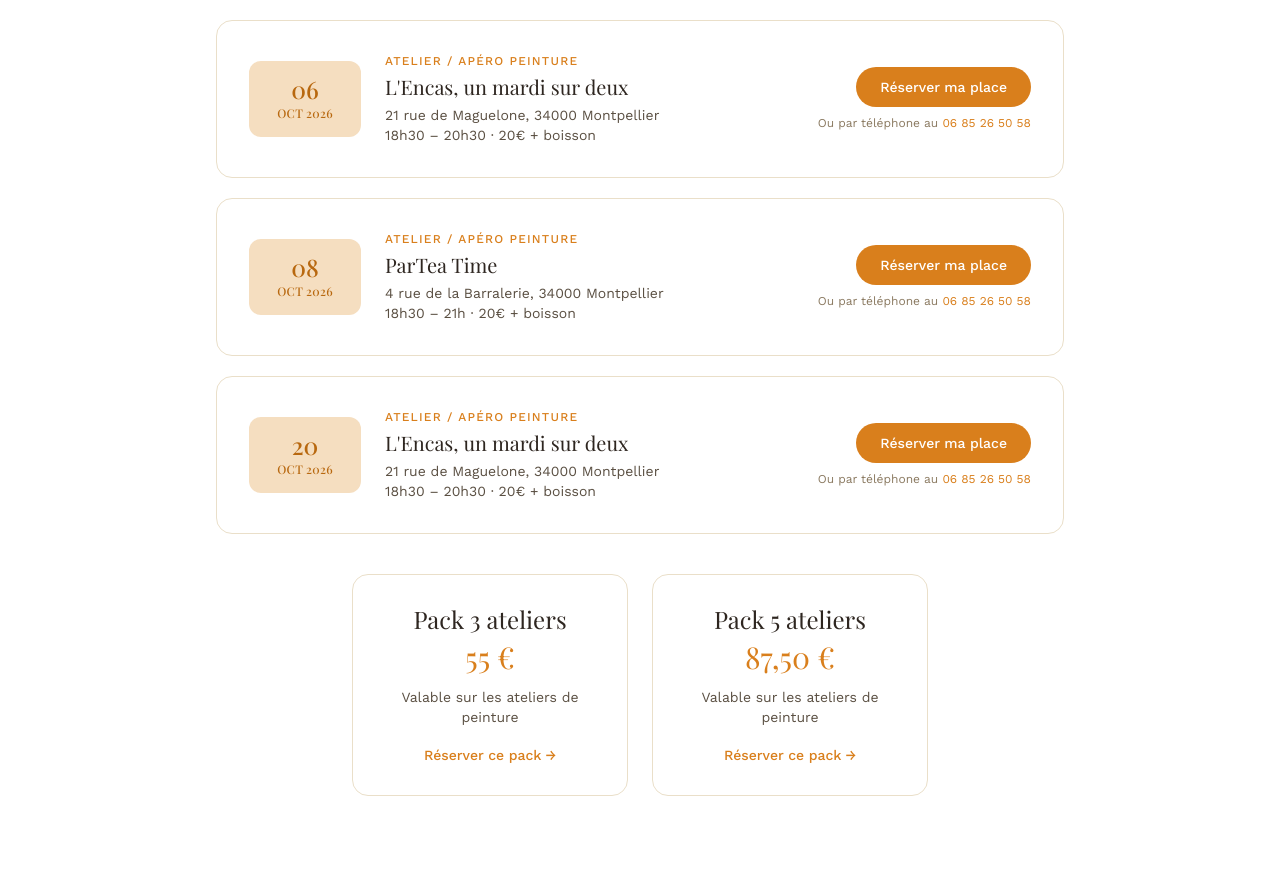
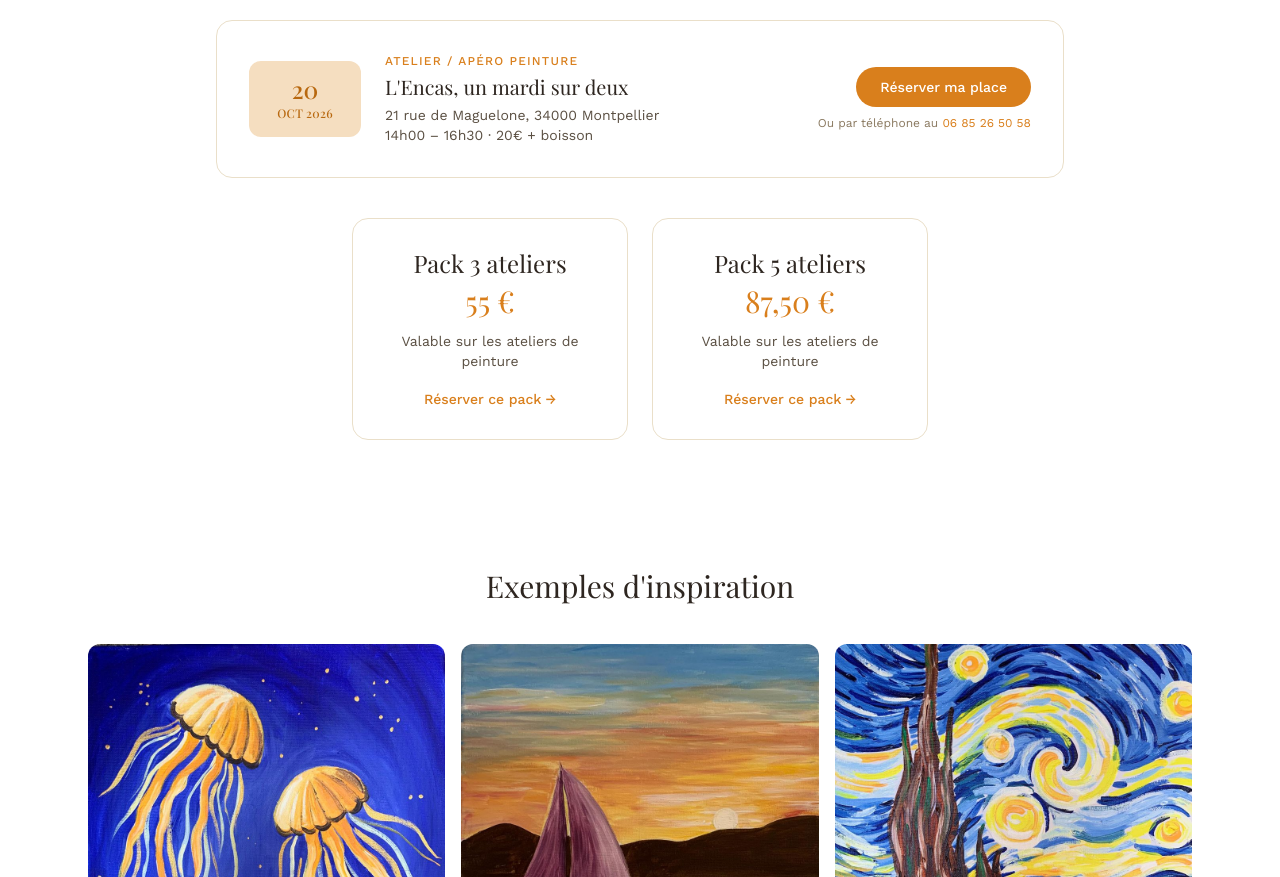
Before and after one commit to hernandcb/site-josephine, a website: page ateliers-peinture.html in a window 1280 px wide. Shown: the part 1819-2696 px from the top of the page. Drawn offline with nearby package versions, Linux system fonts and the light colour scheme; a web font is replaced by a local one.

Commit message:
Updating next workshops dates

```diff
--- a/ateliers-peinture.html
+++ b/ateliers-peinture.html
@@ -205,17 +205,17 @@
 
     <div class="session-card bg-white border border-[#EADFC9] rounded-2xl p-6 md:p-8 flex flex-col md:flex-row gap-6 md:items-center" data-atelier="peinture">
       <div class="date-badge rounded-xl px-5 py-4 text-center shrink-0 md:w-28">
-        <p class="text-2xl leading-none">06</p>
+        <p class="text-2xl leading-none">20</p>
         <p class="text-xs uppercase tracking-wide mt-1">Oct 2026</p>
       </div>
       <div class="flex-1">
         <p class="text-xs uppercase tracking-widest text-terracotta font-medium mb-1">Atelier / apéro peinture</p>
         <h3 class="font-display text-xl mb-1">L'Encas, un mardi sur deux</h3>
         <p class="text-sm text-[#5A4F42]">21 rue de Maguelone, 34000 Montpellier</p>
-        <p class="text-sm text-[#5A4F42]">18h30 – 20h30 · 20€ + boisson</p>
+        <p class="text-sm text-[#5A4F42]">14h00 – 16h30 · 20€ + boisson</p>
       </div>
       <div class="flex flex-col gap-2 md:items-end">
-        <a href="https://buy.stripe.com/dRm6oI4Wz7scbX4aR90kE08" data-umami-event="reserva-lencas-06oct" data-umami-event-ubicacion="atelier-peinture" class="btn-primary px-6 py-2.5 rounded-full text-sm font-medium text-center">Réserver ma place</a>
+        <a href="https://buy.stripe.com/00w14obkX27S4uC3oH0kE0e" data-umami-event="reserva-lencas-20oct" data-umami-event-ubicacion="atelier-peinture" class="btn-primary px-6 py-2.5 rounded-full text-sm font-medium text-center">Réserver ma place</a>
         <p class="text-xs text-[#8A7960] text-center md:text-right">
           Ou par téléphone au
           <a href="tel:0685265058" alt="Appel au 0685265058"  class="text-terracotta hover:underline">06 85 26 50 58</a>
@@ -223,45 +223,6 @@
       </div>
     </div>
 
-    <div class="session-card bg-white border border-[#EADFC9] rounded-2xl p-6 md:p-8 flex flex-col md:flex-row gap-6 md:items-center" data-atelier="peinture">
-    <div class="date-badge rounded-xl px-5 py-4 text-center shrink-0 md:w-28">
-      <p class="text-2xl leading-none">08</p>
-      <p class="text-xs uppercase tracking-wide mt-1">Oct 2026</p>
-    </div>
-    <div class="flex-1">
-      <p class="text-xs uppercase tracking-widest text-terracotta font-medium mb-1">Atelier / apéro peinture</p>
-      <h3 class="font-display text-xl mb-1">ParTea Time</h3>
-      <p class="text-sm text-[#5A4F42]">4 rue de la Barralerie, 34000 Montpellier</p>
-      <p class="text-sm text-[#5A4F42]">18h30 – 21h · 20€ + boisson</p>
-    </div>
-    <div class="flex flex-col gap-2 md:items-end">
-      <a href="https://buy.stripe.com/eVq6oI74H5k40emcZh0kE0a" data-umami-event="reserva-parteatime-08oct" data-umami-event-ubicacion="atelier-peinture" class="btn-primary px-6 py-2.5 rounded-full text-sm font-medium text-center">Réserver ma place</a>
-      <p class="text-xs text-[#8A7960] text-center md:text-right">
-        Ou par téléphone au
-        <a href="tel:0685265058" alt="Appel au 0685265058"  class="text-terracotta hover:underline">06 85 26 50 58</a>
-      </p>
-    </div>
-  </div>
-
-  <div class="session-card bg-white border border-[#EADFC9] rounded-2xl p-6 md:p-8 flex flex-col md:flex-row gap-6 md:items-center" data-atelier="peinture">
-    <div class="date-badge rounded-xl px-5 py-4 text-center shrink-0 md:w-28">
-      <p class="text-2xl leading-none">20</p>
-      <p class="text-xs uppercase tracking-wide mt-1">Oct 2026</p>
-    </div>
-    <div class="flex-1">
-      <p class="text-xs uppercase tracking-widest text-terracotta font-medium mb-1">Atelier / apéro peinture</p>
-      <h3 class="font-display text-xl mb-1">L'Encas, un mardi sur deux</h3>
-      <p class="text-sm text-[#5A4F42]">21 rue de Maguelone, 34000 Montpellier</p>
-      <p class="text-sm text-[#5A4F42]">18h30 – 20h30 · 20€ + boisson</p>
-    </div>
-    <div class="flex flex-col gap-2 md:items-end">
-      <a href="https://buy.stripe.com/00w14obkX27S4uC3oH0kE0e" data-umami-event="reserva-lencas-20oct" data-umami-event-ubicacion="atelier-peinture" class="btn-primary px-6 py-2.5 rounded-full text-sm font-medium text-center">Réserver ma place</a>
-      <p class="text-xs text-[#8A7960] text-center md:text-right">
-        Ou par téléphone au
-        <a href="tel:0685265058" alt="Appel au 0685265058"  class="text-terracotta hover:underline">06 85 26 50 58</a>
-      </p>
-    </div>
-  </div>
 
     <!-- Ateliers passées -->
 
@@ -282,6 +243,8 @@
     </div> -->
 
   </div>
+
+  <!-- Packs  -->
   <div class="grid sm:grid-cols-2 gap-6 max-w-xl mx-auto mt-10">
     <a href="https://buy.stripe.com/bJe5kE4Wz27Sd180cv0kE0c" data-umami-event="click-pack-3" data-umami-event-ubicacion="atelier-peinture" class="group block">
       <div class="bg-white border border-[#EADFC9] rounded-2xl p-7 text-center transition-colors group-hover:border-terracotta">
```
Also changed, not shown: agenda.html (+1 -39 lines), index.html (+3 -8 lines).
